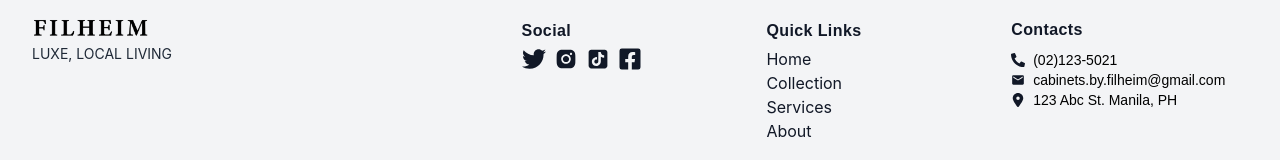
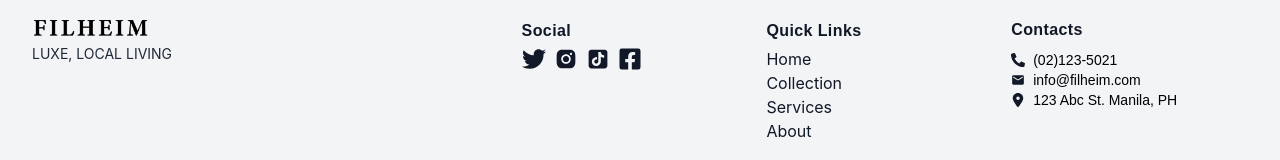
Before and after one commit to jakebasa/filheim-cms, a Next.js app: page / in a window 1280 px wide. Shown: the part 3078-3238 px from the top of the page. Built offline with nearby package versions, Linux system fonts and the light colour scheme; no server answers.

Commit message:
email functionality done

```diff
--- a/src/components/Footer.jsx
+++ b/src/components/Footer.jsx
@@ -141,12 +141,12 @@ function Footer() {
                                 <div className='flex gap-2 items-center'>
                                     <MdEmail className='text-gray-900' />
                                     <a
-                                        href='tel:850-123-5021'
-                                        aria-label='Our phone'
-                                        title='Our phone'
+                                        href='mailto:info@filheim.com'
+                                        aria-label='Our email'
+                                        title='Our email'
                                         className='text-black'
                                     >
-                                        cabinets.by.filheim@gmail.com
+                                        info@filheim.com
                                     </a>
                                 </div>
                                 <div className='flex gap-2 items-center'>
```
